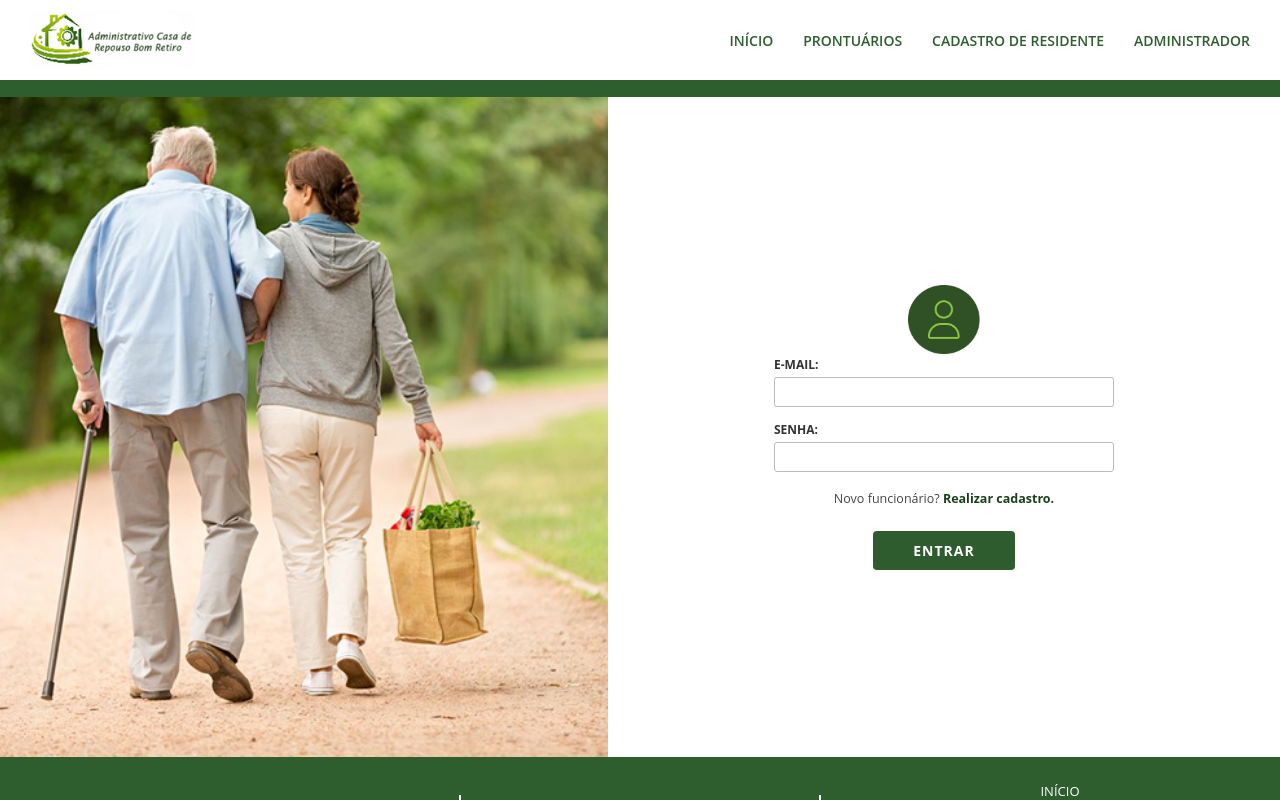
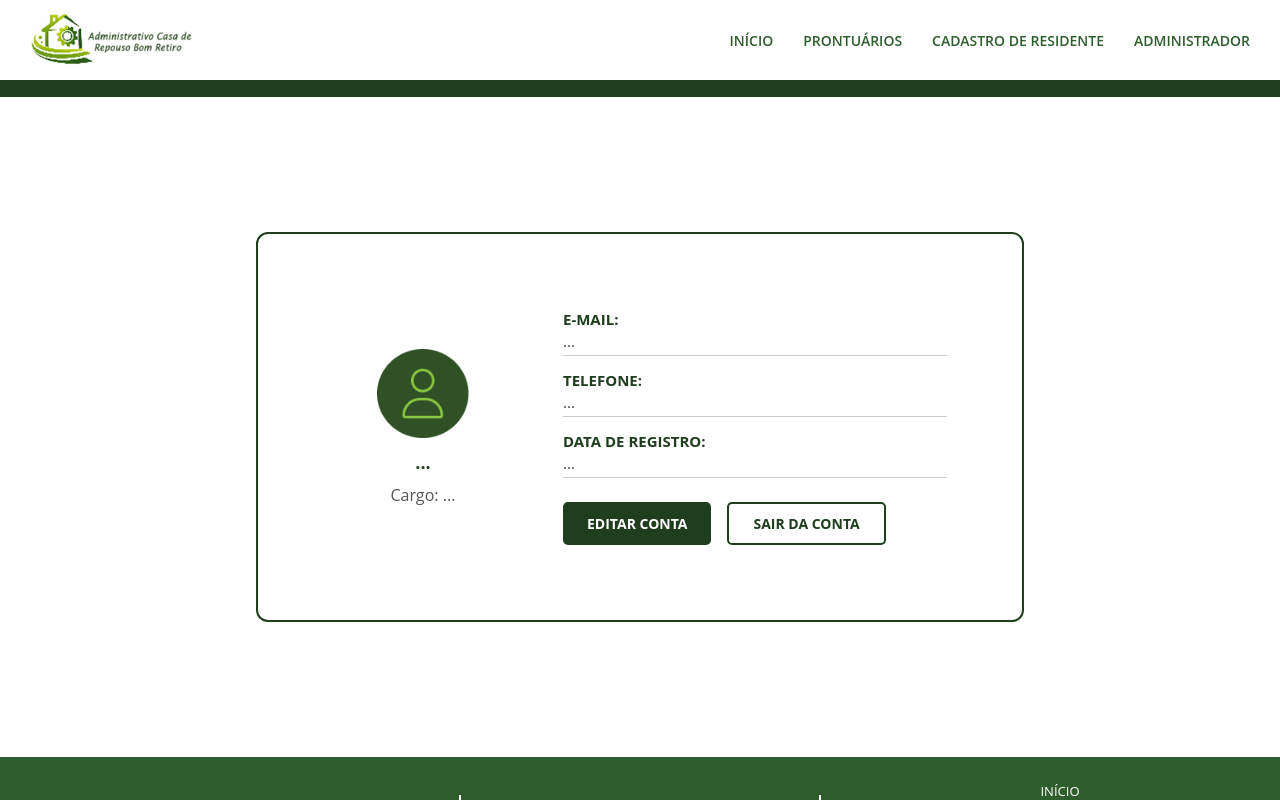
Before and after one commit to Adm-Casa-de-Repouso-Bom-Retiro/ACRBR-FRONTEND, a Vue app: page /perfilfuncionario in a window 1280 px wide. Before the commit this address led to /login. Built offline with nearby package versions, Linux system fonts and the light colour scheme; no server answers; sample sign-in values are in the browser's storage.

Commit message:
feat: adiciona proteção de rotas e formatação de dados nas views de Cadastro e PerfilFuncionario

```diff
--- a/src/router/index.js
+++ b/src/router/index.js
@@ -14,18 +14,31 @@ const router = createRouter({
       path: '/login',
       name: 'login',
       component: LoginView,
+      meta: { guestOnly: true },
     },
     {
       path: '/cadastro',
       name: 'cadastro',
       component: () => import('../views/CadastroView.vue'),
+      meta: { guestOnly: true },
     },
     {
       path: '/perfilfuncionario',
       name: 'perfilfuncionario',
       component: () => import('../views/PerfilFuncionarioView.vue'),
+      meta: { requiresAuth: true },
     },
   ],
 })
+router.beforeEach((to, from, next) => {
+  const token = localStorage.getItem('access_token')
 
+  if (to.meta.requiresAuth && !token) {
+    next('/login')
+  } else if (to.meta.guestOnly && token) {
+    next('/perfilfuncionario')
+  } else {
+    next()
+  }
+})
 export default router
--- a/src/views/CadastroView.vue
+++ b/src/views/CadastroView.vue
@@ -53,6 +53,7 @@
                 <div class="form-group">
                   <label>DATA DE REGISTRO:</label>
                   <input v-model="data" type="date" required />
+                  <span class="campo-obs">Data em que o funcionário foi registrado</span>
                 </div>
               </div>
             </div>
@@ -88,7 +89,6 @@ export default {
   },
 
   methods: {
-    // Formata telefone removendo caracteres não numéricos antes de enviar
     formatarTelefone(valor) {
       return valor.replace(/\D/g, '')
     },
@@ -109,12 +109,10 @@ export default {
         })
 
         this.sucesso = 'Conta criada com sucesso!'
-        // Redireciona para login após 1.5s
         setTimeout(() => this.$router.push('/login'), 1500)
       } catch (error) {
         if (error.response && error.response.data) {
           const erros = error.response.data
-          // Exibe o primeiro erro retornado pela API
           const primeiroErro = Object.values(erros)[0]
           this.erro = Array.isArray(primeiroErro) ? primeiroErro[0] : primeiroErro
         } else {
@@ -217,6 +215,12 @@ export default {
   color: #1e3e1e;
 }
 
+.campo-obs {
+  font-size: 10px;
+  color: #888;
+  margin-top: 2px;
+}
+
 .btn-criar {
   margin-top: 15px;
   background: #1e3e1e;
--- a/src/views/LoginView.vue
+++ b/src/views/LoginView.vue
@@ -80,7 +80,6 @@ export default {
           password: this.senha,
         })
 
-        // Salva os tokens no localStorage //
         localStorage.setItem('access_token', response.data.access)
         localStorage.setItem('refresh_token', response.data.refresh)
 
--- a/src/views/PerfilFuncionarioView.vue
+++ b/src/views/PerfilFuncionarioView.vue
@@ -1,15 +1,12 @@
 <script>
 import api from '@/services/api'
-
 export default {
   name: 'PerfilView',
-
   data() {
     return {
       administrador: {},
     }
   },
-
   computed: {
     cargoFormatado() {
       const cargos = {
@@ -20,18 +17,32 @@ export default {
       }
       return cargos[this.administrador.cargo] || this.administrador.cargo || '...'
     },
+
+    telefoneFormatado() {
+      const tel = (this.administrador.telefone || '').replace(/\D/g, '')
+      if (tel.length === 11) {
+        return `(${tel.slice(0, 2)}) ${tel.slice(2, 7)}-${tel.slice(7)}`
+      } else if (tel.length === 10) {
+        return `(${tel.slice(0, 2)}) ${tel.slice(2, 6)}-${tel.slice(6)}`
+      }
+      return this.administrador.telefone || '...'
+    },
+
+    dataFormatada() {
+      const data = this.administrador.data_registro
+      if (!data) return '...'
+      const [ano, mes, dia] = data.split('-')
+      return `${dia}/${mes}/${ano}`
+    },
   },
-
   async created() {
     try {
       const response = await api.get('/administradores/me/')
       this.administrador = response.data
     } catch (error) {
-      // O Token está inválido ou expirou — o usuário será redirecionado para o login //
       this.$router.push('/login')
     }
   },
-
   methods: {
     sair() {
       localStorage.removeItem('access_token')
@@ -45,18 +56,15 @@ export default {
 <template>
   <div class="perfil-page">
     <div class="top-line"></div>
-
     <main class="main-content">
       <div class="perfil-card">
-
         <div class="avatar-section">
           <div class="avatar-circle">
-           <img src="/src/assets/images/icone-login.png" alt="Foto de perfil" class="avatar-img" />
+            <img src="/src/assets/images/icone-login.png" alt="Foto de perfil" class="avatar-img" />
           </div>
           <h1 class="nome">{{ administrador.nome || '...' }}</h1>
           <p class="cargo">Cargo: {{ cargoFormatado }}</p>
         </div>
-
         <div class="info-section">
           <div class="info-item">
             <span class="info-label">E-MAIL:</span>
@@ -64,19 +72,17 @@ export default {
           </div>
           <div class="info-item">
             <span class="info-label">TELEFONE:</span>
-            <span class="info-valor">{{ administrador.telefone || '...' }}</span>
+            <span class="info-valor">{{ telefoneFormatado }}</span>
           </div>
           <div class="info-item">
             <span class="info-label">DATA DE REGISTRO:</span>
-            <span class="info-valor">{{ administrador.data_registro || '...' }}</span>
+            <span class="info-valor">{{ dataFormatada }}</span>
           </div>
-
           <div class="botoes">
             <button class="btn-editar" @click="$router.push('/editar-perfil')">EDITAR CONTA</button>
             <button class="btn-sair" @click="sair">SAIR DA CONTA</button>
           </div>
         </div>
-
       </div>
     </main>
   </div>
@@ -86,20 +92,17 @@ export default {
 * {
   box-sizing: border-box;
 }
-
 .top-line {
   width: 100%;
   height: 1.3vw;
   background: #1e3e1e;
 }
-
 .main-content {
   height: calc(100vh - 140px);
   display: flex;
   justify-content: center;
   align-items: center;
 }
-
 .perfil-card {
   width: 60vw;
   border: 2px solid #1e3e1e;
@@ -109,7 +112,6 @@ export default {
   gap: 50px;
   align-items: center;
 }
-
 .avatar-section {
   display: flex;
   flex-direction: column;
@@ -117,8 +119,6 @@ export default {
   gap: 10px;
   min-width: 180px;
 }
-
-
 .avatar-img {
   width: 92px;
   height: 92px;
@@ -127,51 +127,43 @@ export default {
   align-items: center;
   justify-content: center;
 }
-
 .nome {
   font-size: 18px;
   font-weight: bold;
   color: #1e3e1e;
   text-align: center;
 }
-
 .cargo {
   font-size: 16px;
   color: #555;
 }
-
 .info-section {
   flex: 1;
   display: flex;
   flex-direction: column;
   gap: 14px;
 }
-
 .info-item {
   display: flex;
   flex-direction: column;
   gap: 2px;
 }
-
 .info-label {
   font-size: 15px;
   font-weight: bold;
   color: #1e3e1e;
 }
-
 .info-valor {
   font-size: 15px;
   color: #333;
   border-bottom: 1px solid #ccc;
   padding-bottom: 4px;
 }
-
 .botoes {
   display: flex;
   gap: 16px;
   margin-top: 10px;
 }
-
 .btn-editar {
   background: #1e3e1e;
   color: white;
@@ -182,11 +174,9 @@ export default {
   cursor: pointer;
   font-size: 14px;
 }
-
 .btn-editar:hover {
   background: #163216;
 }
-
 .btn-sair {
   background: transparent;
   color: #1e3e1e;
@@ -197,7 +187,6 @@ export default {
   cursor: pointer;
   font-size: 14px;
 }
-
 .btn-sair:hover {
   background: #f0f0f0;
 }
```
